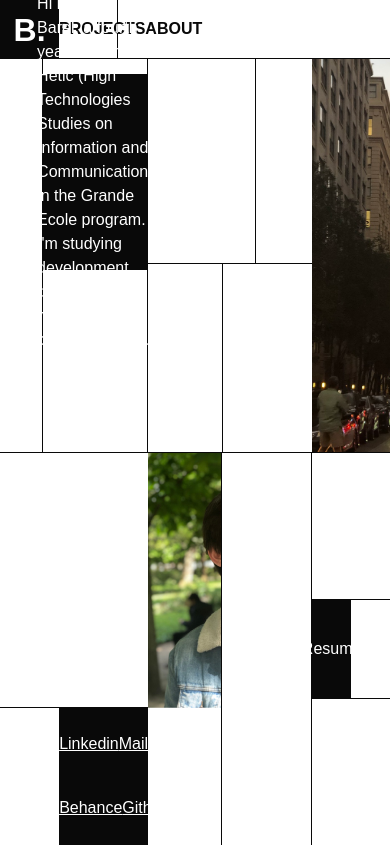
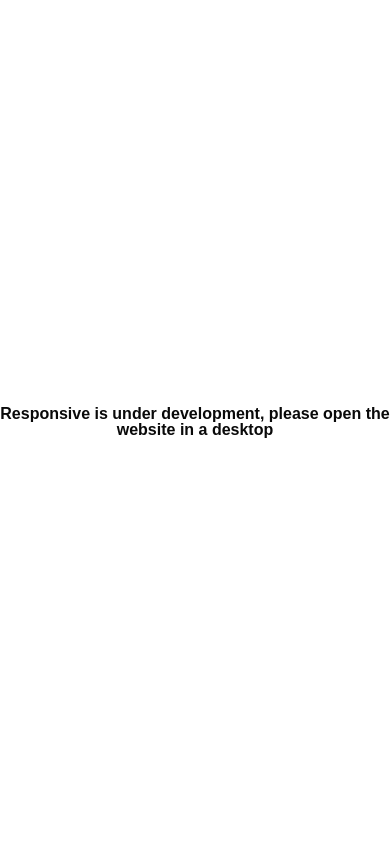
Before and after one commit to Baptistebarel/portfolio_2021, a React (Create React App) app: page /about in a window 390 px wide. Built offline with nearby package versions, Linux system fonts and the light colour scheme; a web font is replaced by a local one.

Commit message:
Responsive warning and WebGL link added

```diff
--- a/src/pages/about/about.js
+++ b/src/pages/about/about.js
@@ -1,4 +1,5 @@
 import React from "react"
+import { useMediaQuery } from 'react-responsive'
 import  "./about.scss"
 
 import Header from "../../components/header/header"
@@ -6,7 +7,16 @@ import resume from "../../assets/images/about/CV2021.pdf"
 
 
 const About = () => {
+
+  const isTabletOrMobile = useMediaQuery({ query: '(max-width: 1224px)' })
+
   return(
+    <>
+    {isTabletOrMobile ?
+        <div className="messageWrapper">
+          <p className="responsiveMessage" >Responsive is under development, please open the website in a desktop</p>
+        </div>
+      :
         <>
           <Header />
           <div className="about">
@@ -56,6 +66,8 @@ const About = () => {
             </div>
           </div>
         </>
+    }
+    </>
   )
 }
 
--- a/src/pages/about/about.scss
+++ b/src/pages/about/about.scss
@@ -1,5 +1,19 @@
 @import '../../styles/variables/colors/colors';
 @import '../../styles/variables/mixins/font-style';
+
+.messageWrapper{
+  width: 100vw;
+  height: 100vh;
+  display: flex;
+  justify-content: center;
+  align-items: center;
+
+  .responsiveMessage{
+    @include subtitle_1;
+    color: $black;
+    text-align: center;
+  }
+}
 
 .about{
   width: 100vw;
--- a/src/pages/home/home.js
+++ b/src/pages/home/home.js
@@ -1,4 +1,5 @@
 import React from "react"
+import { useMediaQuery } from 'react-responsive'
 import  "./home.scss"
 
 import Header from "../../components/header/header"
@@ -8,13 +9,20 @@ import culture from "../../assets/images/projects/culture.png"
 import horror from "../../assets/images/projects/horror.png"
 import webGL from "../../assets/images/projects/webGL.png"
 
-
 const Home = () => {
 
   const data = json
   let imageUrl
 
+  const isTabletOrMobile = useMediaQuery({ query: '(max-width: 1224px)' })
+
   return(
+    <>
+      {isTabletOrMobile ?
+        <div className="messageWrapper">
+          <p className="responsiveMessage" >Responsive is under development, please open the website in a desktop</p>
+        </div>
+      :
         <>
           <Header />
           <div className="home">
@@ -62,6 +70,8 @@ const Home = () => {
             </div>
           </div>
         </>
+      }
+    </>
   )
 }
 
--- a/src/pages/home/home.scss
+++ b/src/pages/home/home.scss
@@ -1,5 +1,19 @@
 @import '../../styles/variables/colors/colors';
 @import '../../styles/variables/mixins/font-style';
+
+.messageWrapper{
+  width: 100vw;
+  height: 100vh;
+  display: flex;
+  justify-content: center;
+  align-items: center;
+
+  .responsiveMessage{
+    @include subtitle_1;
+    color: $black;
+    text-align: center;
+  }
+}
 
 .home{
   width: 100vw;
--- a/src/projects.json
+++ b/src/projects.json
@@ -3,7 +3,7 @@
     "title" : "E-commerce website",
     "description" : "This project is an e-commerce website under development that i'm doing using React, Next.js, GraphQL and Keystone. It's a challenge i set myself to progress in react and have a better understanding of back-end development.",
     "techno" : ["React", "Next.js", "GraphQL", "MongoDB"],
-    "url" : " ",
+    "url" : "",
     "isUnderConstruction" : true
   },
   {
@@ -17,12 +17,12 @@
     "title" : "WebGL Experience",
     "description" : "This is a school project using webGL on the space theme. In this project you are in a 3D observatory and you can explore 3 different space theme in 3D using Three.js. This project was individual and made in a limited time of 2 weeks.",
     "techno" : ["WebGL", "Three.js"],
-    "url" : " ",
+    "url" : "https://webgl-experience.netlify.app/",
     "isUnderConstruction" : false
   },
   {
     "title" : "Immaterial culture",
-    "description" : "It is a web documentary produced as part of a limited-time group school project. This project highlights the intangible cultures of different peoples that could be forgotten today. Our goal was to highlight these often forgotten cultures and their great richness.",
+    "description" : "It is a web documentary produced as part of a limited-time group school project. This project highlights the intangible cultures of different people that could be forgotten today. Our goal was to highlight these often forgotten cultures and their great richness.",
     "techno" : ["Javascript", "POO"],
     "url" : "https://webdocksociety.netlify.app/index.html",
     "isUnderConstruction" : false
```
Lines whose indentation alone changed are shown as unchanged.
